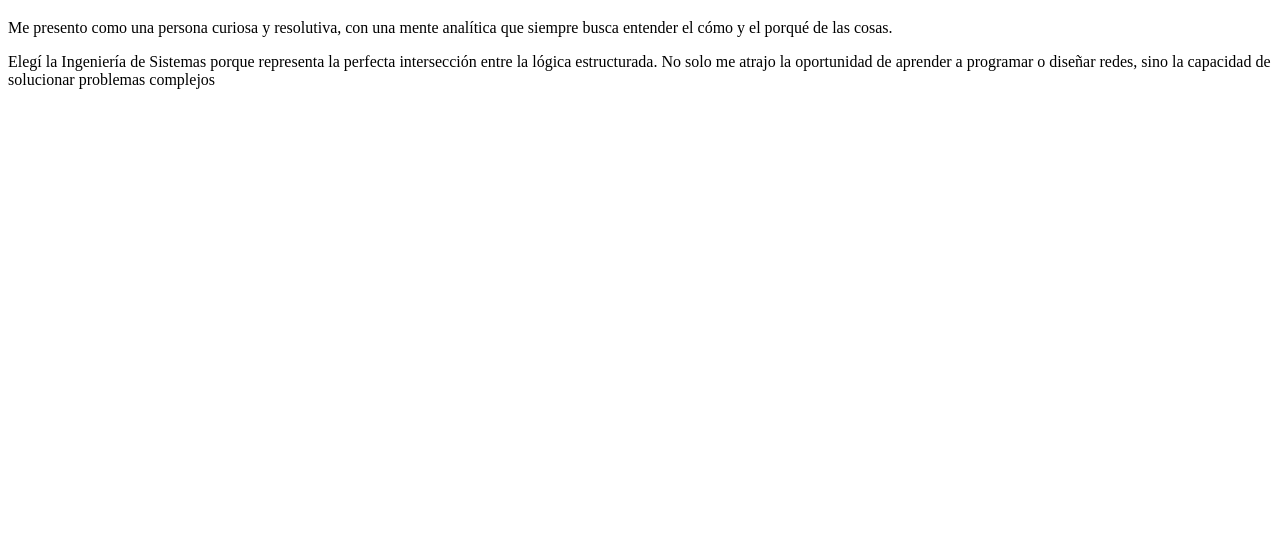
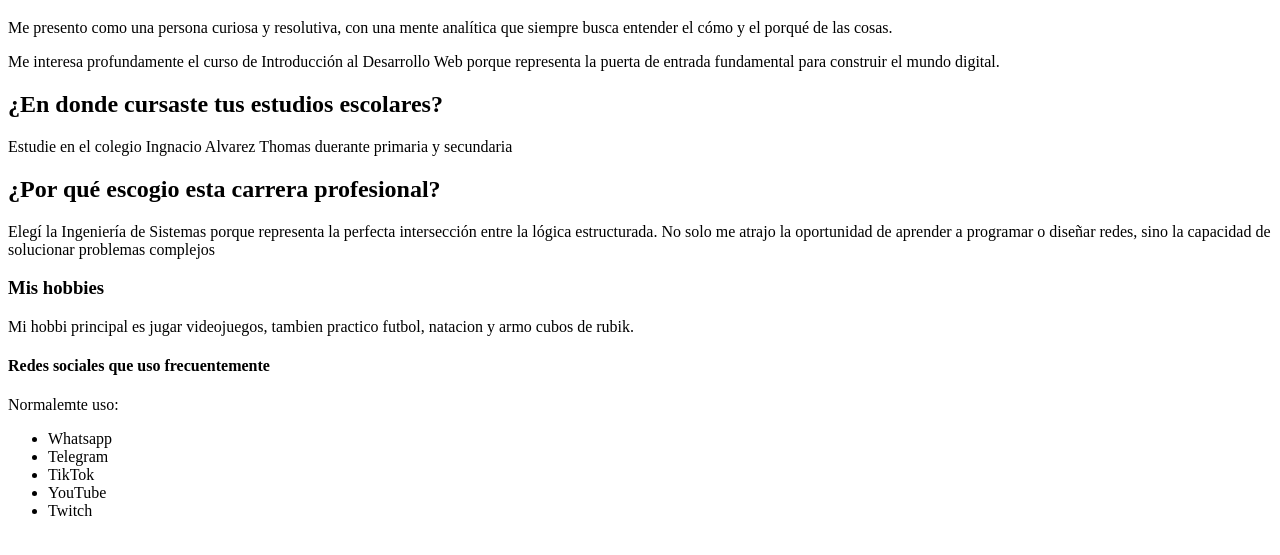
Before and after one commit to JonahtanMG/LAB-03, a plain HTML site: page index.html in a window 1280 px wide. Shown: the part 61-616 px from the top of the page. Drawn offline with Linux system fonts and the light colour scheme.

Commit message:
Segundo commit, actualizacion de index.html

```diff
--- a/index.html
+++ b/index.html
@@ -14,10 +14,32 @@
         el cómo y el porqué de las cosas.
     </P>
     <!-- Aqui va primer parrafo -->
-    <P>Elegí la Ingeniería de Sistemas porque representa la perfecta intersección entre la lógica estructurada.
+    <P>Me interesa profundamente el curso de Introducción al
+        Desarrollo Web porque representa la puerta de entrada
+        fundamental para construir el mundo digital.
+    </P>
+    <!-- Aqui va el segundo parrafo -->
+    <h2>¿En donde cursaste tus estudios escolares?</h2>
+        <p>Estudie en el colegio Ingnacio Alvarez Thomas duerante primaria y secundaria</p>
+    <!-- Aqui va un subtitulo y un parrafo -->
+    <h2>¿Por qué escogio esta carrera profesional? </h2>
+        <P>Elegí la Ingeniería de Sistemas porque representa la perfecta intersección entre la lógica estructurada.
         No solo me atrajo la oportunidad de aprender a programar o diseñar redes, sino la capacidad de
         solucionar problemas complejos
-    </P>
-    <!-- Aqui va el segundo parrafo -->
+        </P>
+    <!-- Aqui va un subtitulo y un parrafo -->
+    <h3>Mis hobbies</h3>
+        <p>Mi hobbi principal es jugar videojuegos, tambien practico futbol, natacion y armo cubos de rubik.</p>
+    <!-- Aqui va un subtitulo y un parrafo presentando mis hobbies -->
+    <h4>Redes sociales que uso frecuentemente</h4>
+        <p>Normalemte uso:</p>
+        <ul>
+            <li>Whatsapp</li>
+            <li>Telegram</li>
+            <li>TikTok</li>
+            <li>YouTube</li>
+            <li>Twitch</li>
+        </ul>
+    <!-- Aqui va un subtitulo y una lista hablando de las redes que uso -->
 </body>
 </html>
```
